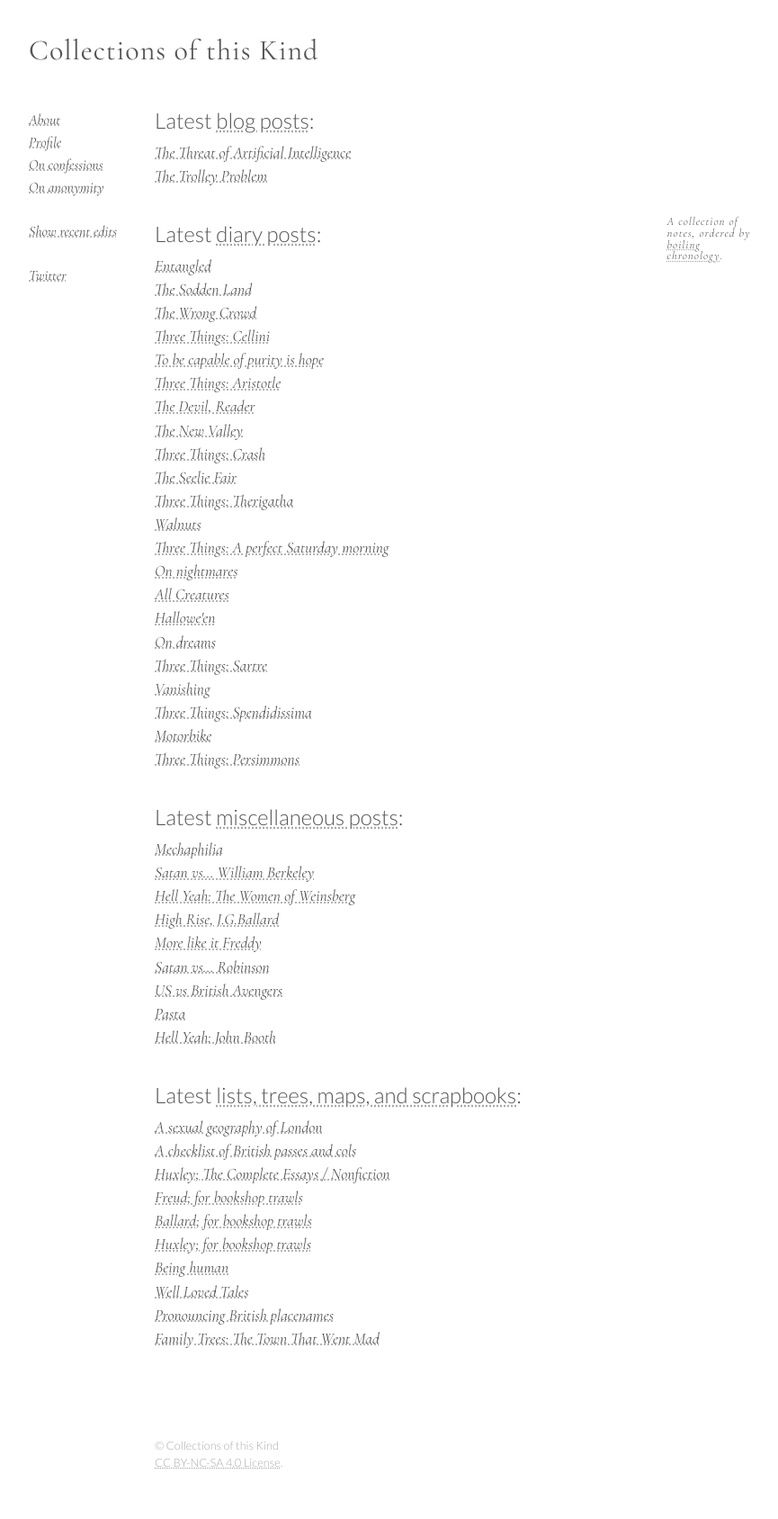
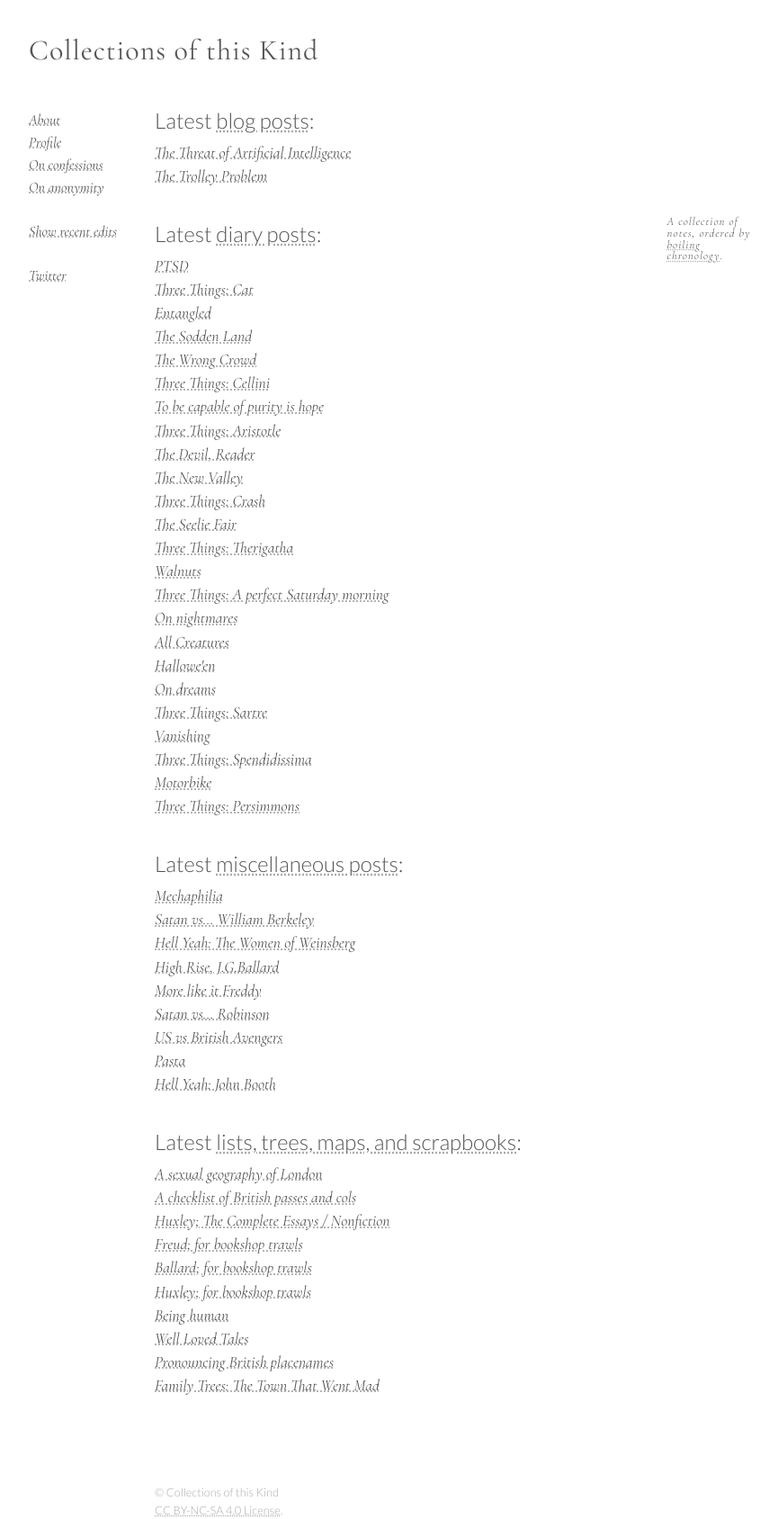
Before and after one commit to CollectionsOfThisKind/collectionsofthiskind.github.io, a Jekyll site: the page built from index.html, in a window 1280 px wide. Shown: the whole page at 90% size, without its empty margins (78-943 px from the left). Built offline with Jekyll 4.4.1, drawn with Linux system fonts in a browser that asks for light colours; before the commit the page ends 1636 px from its top, so only the background shows below that.

Commit message:
Add files via upload

```diff
--- a/index.html
+++ b/index.html
@@ -46,6 +46,8 @@ A collection of notes, ordered by <a href="/pages/about/boiling.html">boiling ch
 <h2 name="diary">Latest <a href="pages/diary/index.html">diary posts</a>:</h2>
 
 <ul class="new">
+<li><a href="pages/diary/ptsd.html">PTSD</a></li>
+<li><a href="pages/diary/three-cat.html">Three Things: Cat</a></li>
 <li><a href="pages/diary/entangled1.html">Entangled</a></li>
 <li><a href="pages/diary/draik.html">The Sodden Land</a></li>
 <li><a href="pages/diary/toomuch.html">The Wrong Crowd</a></li>
```
